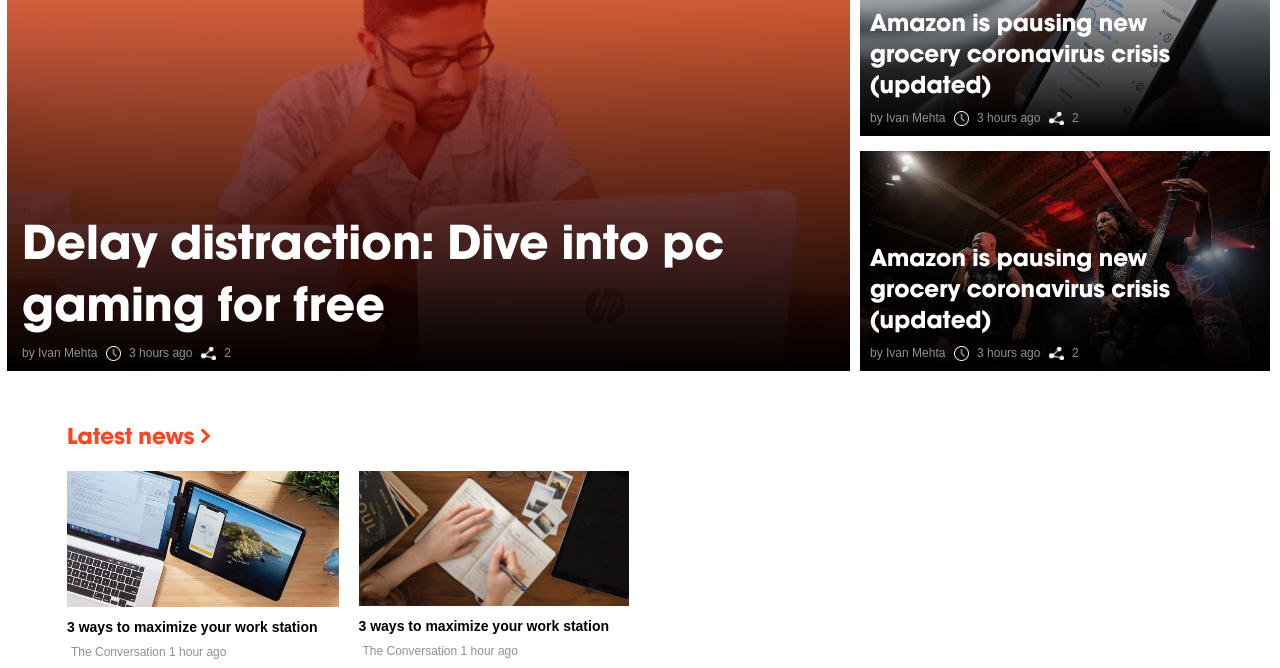
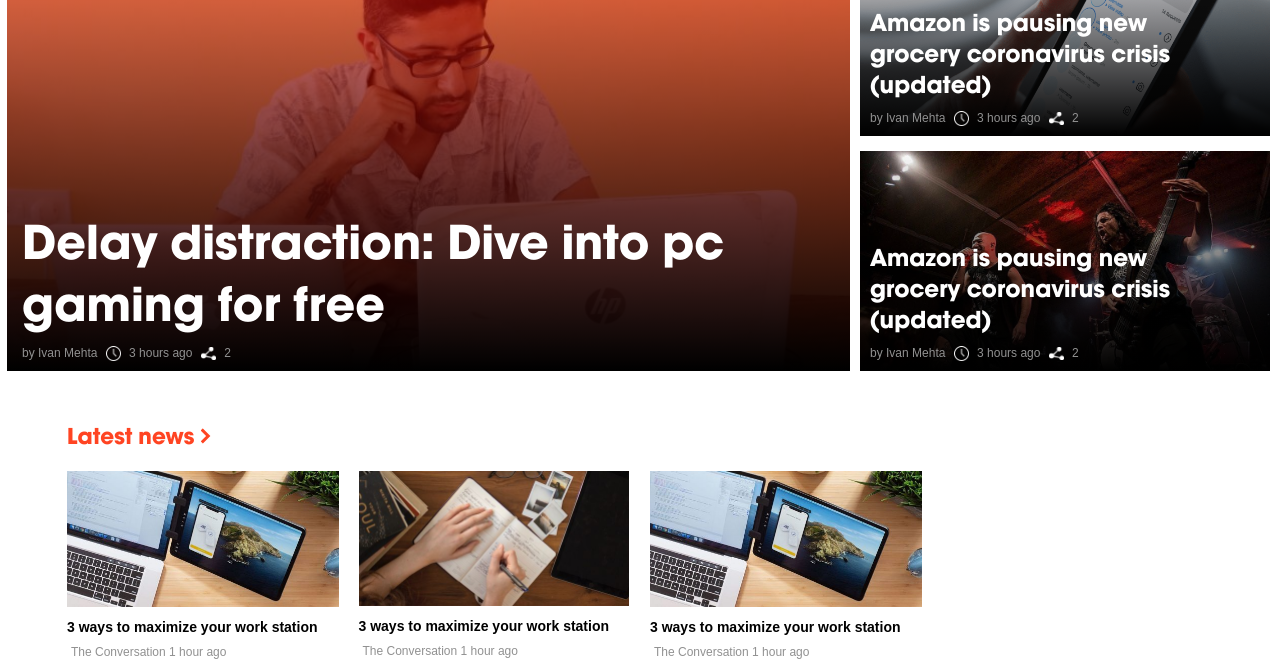
Before and after one commit to asiimwedismas/thnextweb-page, a plain HTML site: page index.html in a window 1280 px wide. Shown: the part 179-847 px from the top of the page. Drawn offline with Linux system fonts and the light colour scheme; a web font is replaced by a local one.

Commit message:
add third item last new

```diff
--- a/index.html
+++ b/index.html
@@ -174,6 +174,28 @@
                       </div>
             </div>
 
+            <div class="col-sm-12 col-xl-3 col-md-4">
+                    <div class="gallery-item">
+                      <a href="#">
+                          <ul class="list-slide-description">
+                              <li>
+                                <div class="image">
+                                    <img class="img-latest-news" src="img/thumb2.jpeg" alt="">
+                                </div>
+                              </li>
+                              <li>
+                                <p class="slide-description">
+                                      3 ways to maximize your work station
+                                </p>
+                                <p class="author">
+                                      The Conversation 1 hour ago
+                                </p>
+                              </li>
+                          </ul>
+                        </a>
+                      </div>
+              </div>
+
   </div>
 
 </body>
```
